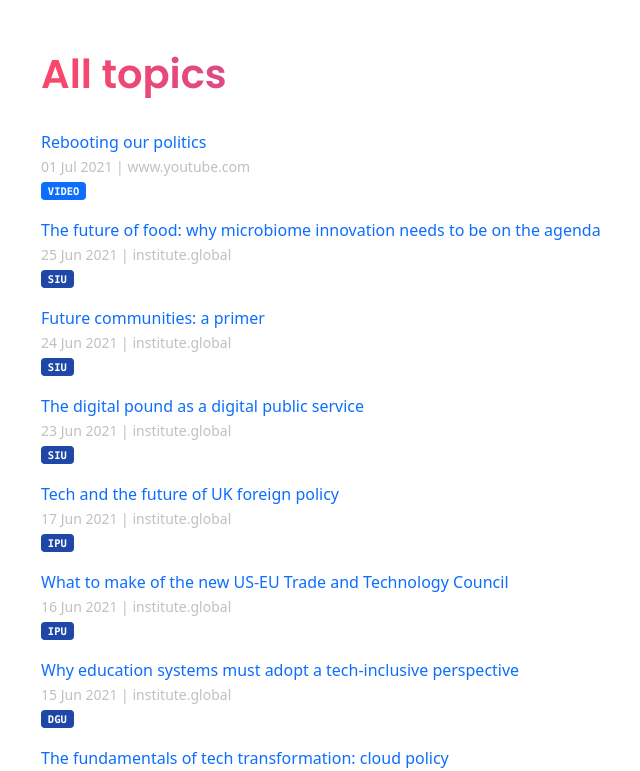
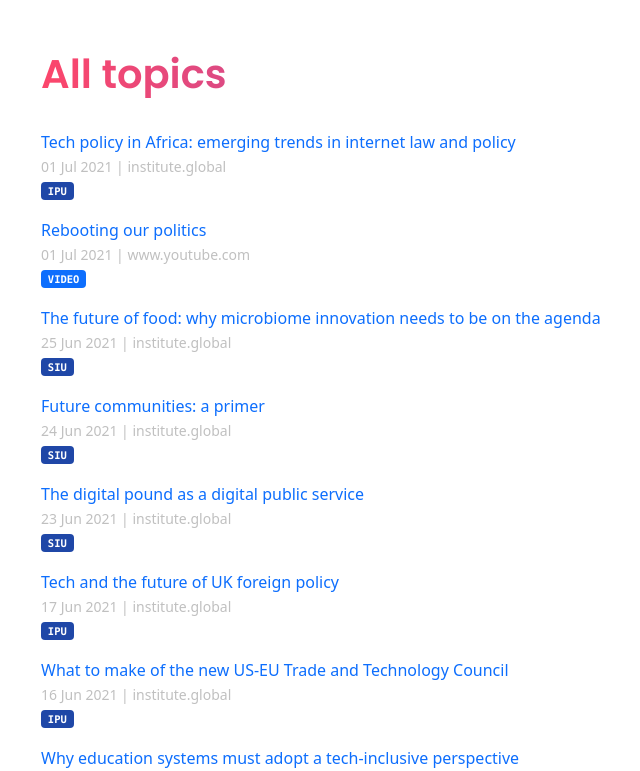
Before and after one commit to techpolicyio/techpolicyio.github.io, a Jekyll site: the page built from pages/home.md, in a window 1280 px wide and 900 px high, scrolled down 764 px, cut to the strip 129-900 px from the top of the window. Shown: the whole strip, without its empty margins (41-681 px from the left). Built offline with Jekyll 4.4.1, drawn with Linux system fonts in a browser that asks for light colours.

Commit message:
Update links.yml

```diff
--- a/_data/links.yml
+++ b/_data/links.yml
@@ -864,3 +864,7 @@
   url: https://www.youtube.com/watch?v=cHnawqlwKW0
   date: 2021-07-01
   tags: video
+- title: "Tech policy in Africa: emerging trends in internet law and policy"
+  url: https://institute.global/policy/tech-policy-africa-emerging-trends-internet-law-and-policy
+  date: 2021-07-01
+  unit: ipu
```
